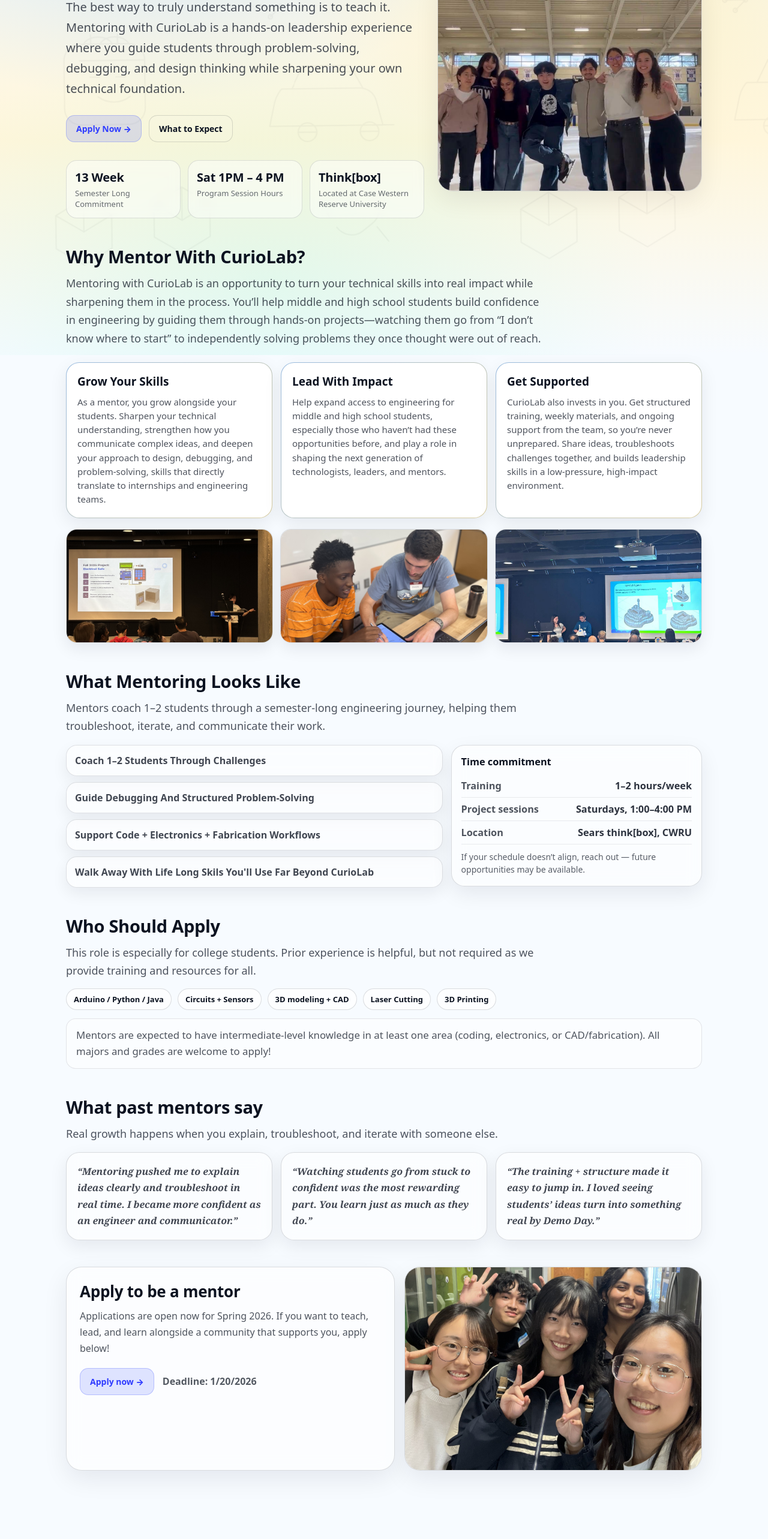
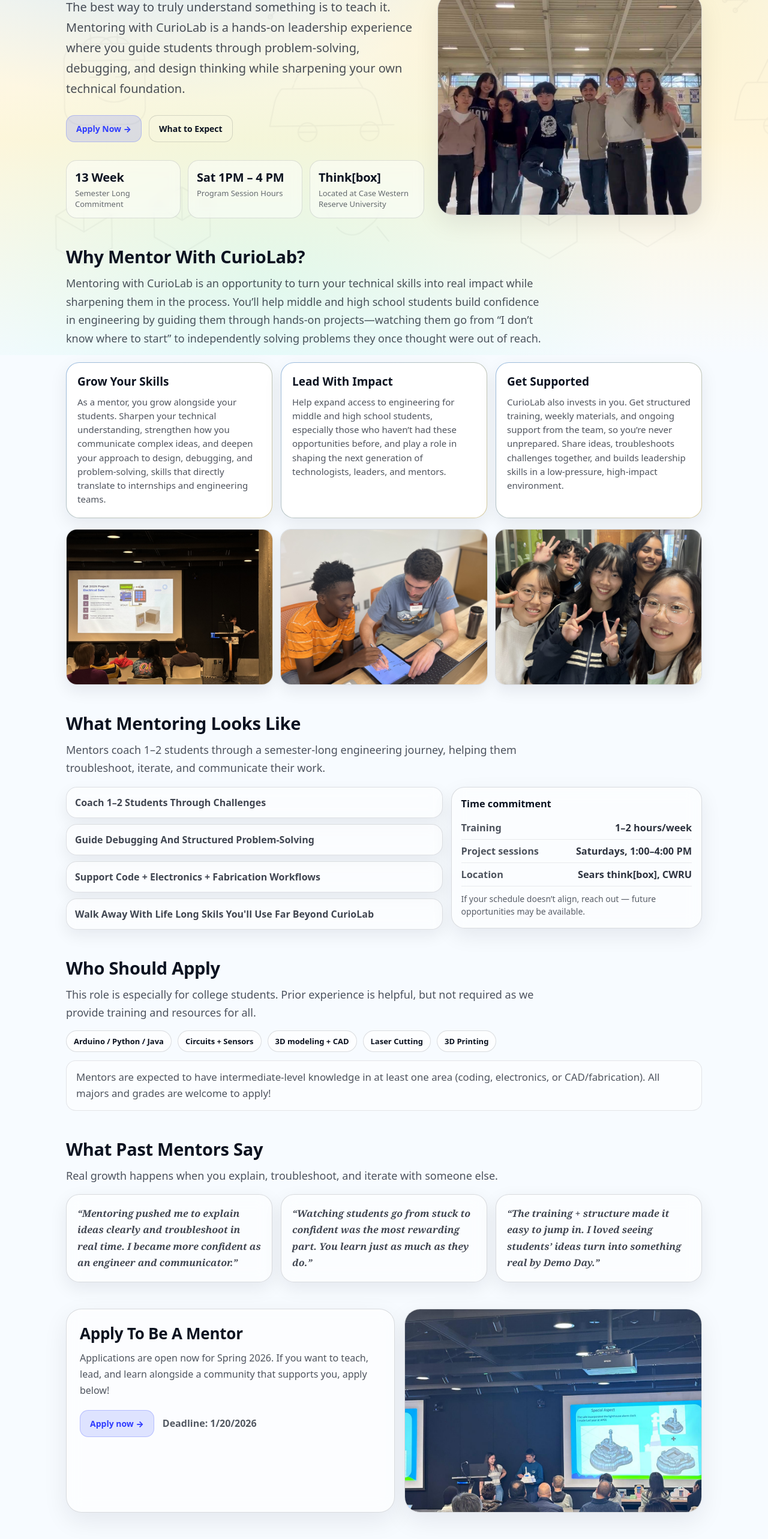
Before and after one commit to anaizma/curiolab-v2, a Next.js app: page /mentors in a window 1280 px wide. Shown: the part 208-2774 px from the top of the page at 60% size. Before the commit the page ends 2732 px from the top, so only its background shows below. Built offline with nearby package versions, Linux system fonts and the light colour scheme.

Commit message:
Chore: pushing all style edits

```diff
--- a/src/app/globals.css
+++ b/src/app/globals.css
@@ -1112,7 +1112,8 @@
   background: rgba(255,255,255,0.55);
   backdrop-filter: blur(12px);
   box-shadow: 0 14px 40px rgba(11,18,32,0.08);
-  height: 360px;
+  height: 370px;
+  margin-top: 70px;
 }
 
 .mentorsHeroImg{
@@ -1184,7 +1185,7 @@
 
 .mentorsStripImg{
   width: 100%;
-  height: 190px;
+  height: 260px;
   border-radius: 18px;
   object-fit: cover;
   border: 1px solid rgba(11,18,32,0.14);
@@ -1394,6 +1395,7 @@
   }
   .mentorsImageStrip{
     grid-template-columns: 1fr;
+
   }
   .mentorsStripImg{
     height: 210px;
--- a/src/app/mentors/page.tsx
+++ b/src/app/mentors/page.tsx
@@ -115,7 +115,7 @@
           className="mentorsStripImg"
         />
         <Image
-          src="/projects/demday.jpg"
+          src="/projects/mentorfirstpic.jpg"
           alt="Students presenting at Demo Day"
           width={1200}
           height={800}
@@ -190,7 +190,7 @@
       {/* QUOTES */}
 <section className="mentorsSection" aria-label="Mentor quotes">
   <div className="mentorsSectionHead">
-    <h2>What past mentors say</h2>
+    <h2>What Past Mentors Say</h2>
     <p>Real growth happens when you explain, troubleshoot, and iterate with someone else.</p>
   </div>
 
@@ -217,7 +217,7 @@
   <div className="mentorsApplyGrid">
     {/* LEFT */}
     <div className="mentorsApplyCard">
-      <h2>Apply to be a mentor</h2>
+      <h2>Apply To Be A Mentor</h2>
       <p>
         Applications are open now for Spring 2026. If you want to teach, lead, and learn alongside a
         community that supports you, apply below!
@@ -242,7 +242,7 @@
     {/* RIGHT */}
     <div className="mentorsApplyMedia" aria-label="Mentor session photo">
       <Image
-        src="/projects/mentorfirstpic.jpg"
+        src="/projects/demday.jpg"
         alt="CurioLab mentors working with students at a session"
         width={1200}
         height={900}
```
